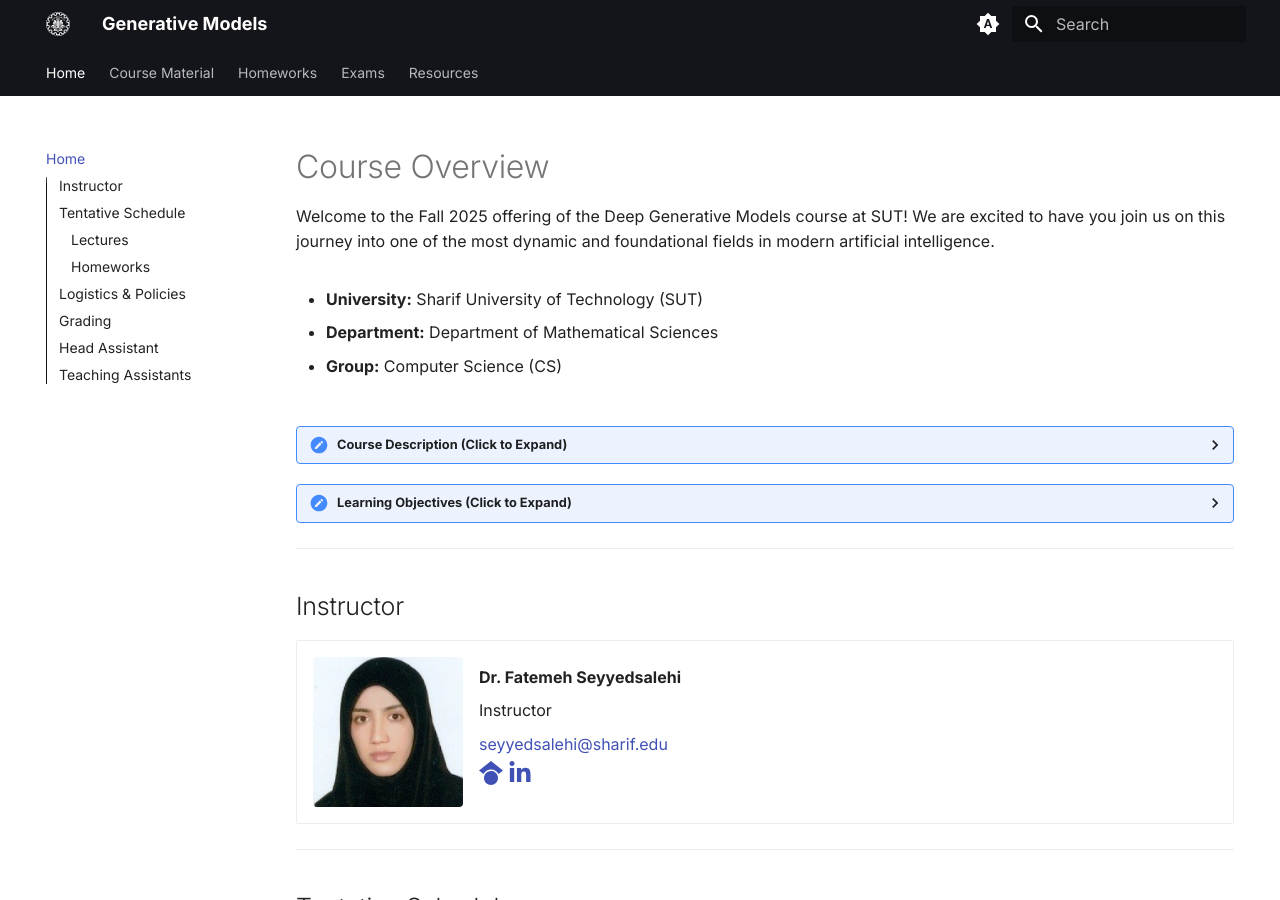
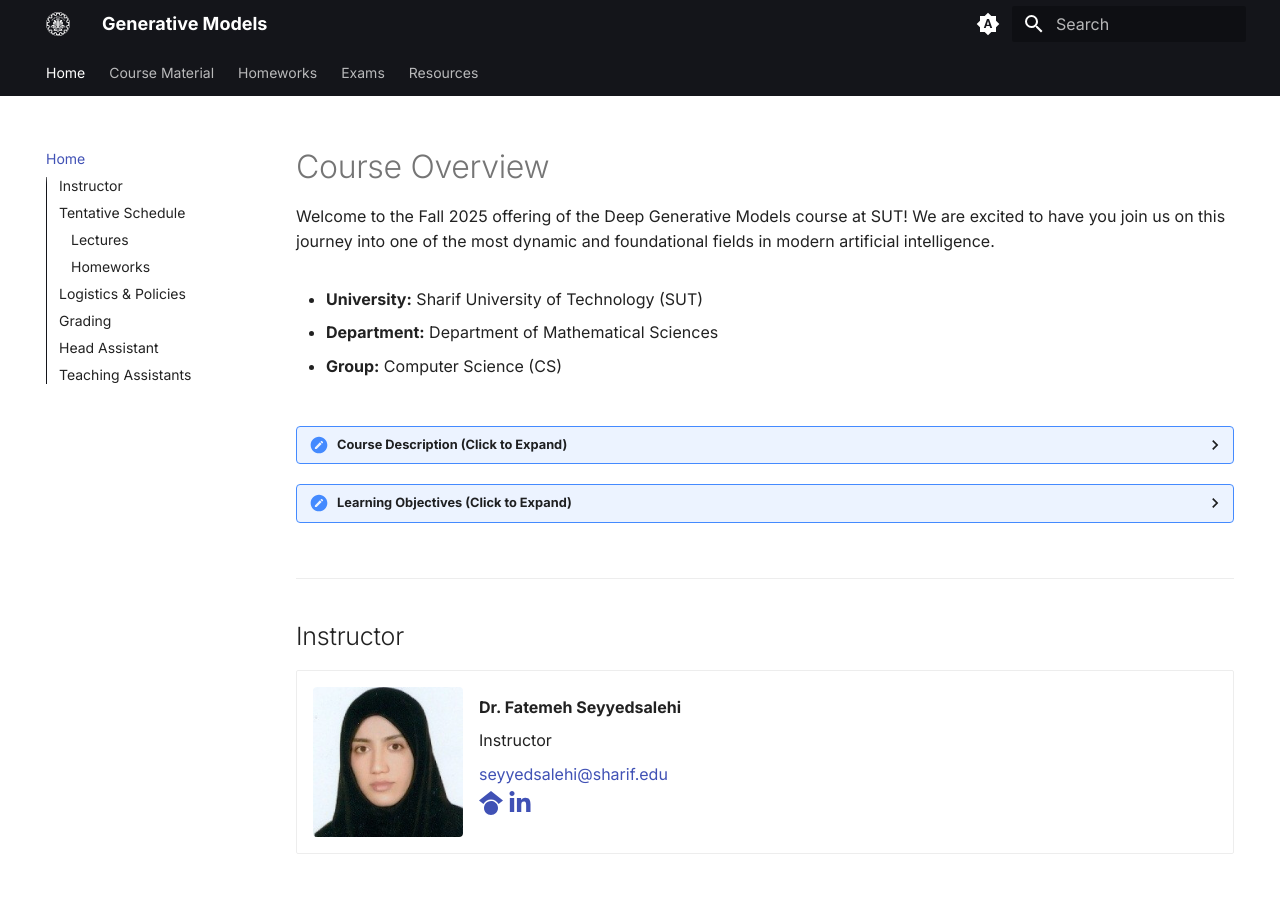
Before and after one commit to SUT-CS-GM/sut-cs-gm.github.io, an MkDocs documentation site: the page built from docs/index.md, in a window 1280 px wide and 900 px high. Built offline with MkDocs 1.6.1 and Material for MkDocs 9.7.7, drawn with Linux system fonts in a browser that asks for light colours; some web fonts are replaced.

```diff
--- a/docs/index.md
+++ b/docs/index.md
@@ -36,6 +36,8 @@ Upon successful completion of this course, students will be able to:
 * **Master** the core concepts and mathematical foundations required to analyze and compare different model architectures.
 * **Develop** the theoretical knowledge necessary to read, understand, and critically assess current research papers in the field.
 </details>
+
+<div style="height: 10px;"></div>
 
 ---
 
@@ -84,6 +86,8 @@ Upon successful completion of this course, students will be able to:
 [//]: # (  )
 [//]: # (  )
 [//]: # (</div>)
+
+<div style="height: 10px;"></div>
 
 ---
 
```
Also changed, not shown: docs/homeworks/index.md (+2 -0 lines).
